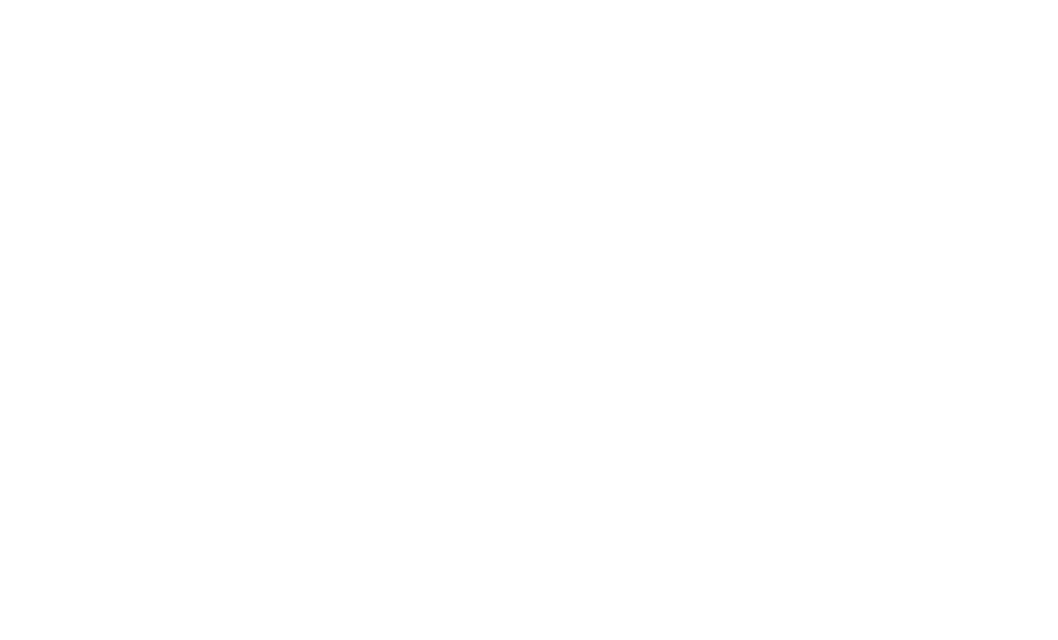
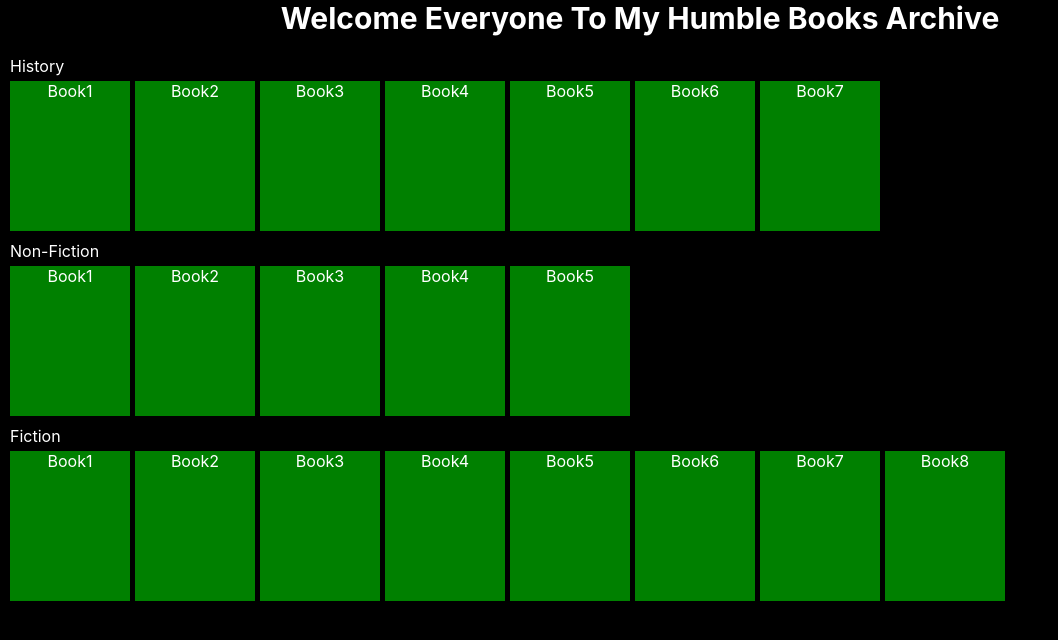
Before and after one commit to TarinNoovare/my-books-archive, a React (Create React App) app: page / in a window 1280 px wide. Shown: the top 640 px of the page, without its empty margins (0-1058 px from the left). Built offline with nearby package versions, Linux system fonts and the light colour scheme.

Commit message:
Add Tile of Books (just skeleton)

```diff
--- a/src/App.css
+++ b/src/App.css
@@ -1,3 +1,10 @@
 .App {
     text-align: center;
+    color: white;
 }
+
+.header-title {
+    font-size: 30px;
+    font-weight: bold;
+    margin-bottom: 20px;
+}
--- a/src/App.js
+++ b/src/App.js
@@ -1,8 +1,17 @@
-import './App.css';
+import "./App.css";
+import BooksArchive from "./components/BooksArchive";
 
 function App() {
+
+  const booksList = {
+    "History": ["Book1", "Book2", "Book3", "Book4", "Book5", "Book6", "Book7"],
+    "Non-Fiction": ["Book1", "Book2", "Book3", "Book4", "Book5"],
+    "Fiction": ["Book1", "Book2", "Book3", "Book4", "Book5", "Book6", "Book7", "Book8"]
+  }
   return (
     <div className="App">
+      <div className="header-title">Welcome Everyone To My Humble Books Archive</div>
+      <BooksArchive booksList={booksList}/>
     </div>
   );
 }
--- /dev/null
+++ b/src/components/BooksArchive.css
@@ -0,0 +1,5 @@
+.main-books-arhive {}
+
+.books-tile {
+    margin-bottom: 10px;
+}
--- /dev/null
+++ b/src/components/BooksArchive.js
@@ -0,0 +1,22 @@
+import BooksTile from "./BooksTile";
+import './BooksArchive.css'
+
+function BooksArchive(props) {
+
+  const booksList = props.booksList;
+
+  const items = [];
+
+  for (const [key, value] of Object.entries(booksList)) {
+    console.log(key, value);
+    items.push(<BooksTile className="books-tile" categoryTitle={key} bookNamesList={value}/>);
+  }
+
+  return (
+    <div className="main-books-arhive">
+        {items}
+    </div>
+  );
+}
+
+export default BooksArchive;
--- /dev/null
+++ b/src/components/BooksTile.css
@@ -0,0 +1,23 @@
+.books-tile {
+    margin-left: 10px;
+    display: flex;
+    flex-direction: column;
+    gap: 5px;
+}
+
+.tile-title {
+    align-self: flex-start;
+}
+
+.tile-list {
+    display: flex;
+    gap: 5px;
+    overflow: scroll;
+}
+
+.book-box {
+    width: 120px;
+    height: 150px;
+    background-color: green;
+    flex-shrink: 0;
+}
--- /dev/null
+++ b/src/components/BooksTile.js
@@ -0,0 +1,23 @@
+import "./BooksTile.css";
+
+function BooksTile(props) {
+
+  const elements = props.bookNamesList;
+  const items = [];
+
+  for (const [_, value] of elements.entries()) {
+    items.push(<div className="book-box">{value}</div>);
+  }
+
+  console.log(items);
+  return (
+    <div className="books-tile">
+      <div className="tile-title">{props.categoryTitle}</div>
+      <div className="tile-list">
+        {items}
+      </div>
+    </div>
+  );
+}
+
+export default BooksTile;
--- a/src/index.css
+++ b/src/index.css
@@ -1,13 +1,11 @@
 body {
-  margin: 0;
-  font-family: -apple-system, BlinkMacSystemFont, 'Segoe UI', 'Roboto', 'Oxygen',
-    'Ubuntu', 'Cantarell', 'Fira Sans', 'Droid Sans', 'Helvetica Neue',
-    sans-serif;
-  -webkit-font-smoothing: antialiased;
-  -moz-osx-font-smoothing: grayscale;
+    margin: 0;
+    font-family: -apple-system, BlinkMacSystemFont, 'Segoe UI', 'Roboto', 'Oxygen', 'Ubuntu', 'Cantarell', 'Fira Sans', 'Droid Sans', 'Helvetica Neue', sans-serif;
+    -webkit-font-smoothing: antialiased;
+    -moz-osx-font-smoothing: grayscale;
+    background-color: black;
 }
 
 code {
-  font-family: source-code-pro, Menlo, Monaco, Consolas, 'Courier New',
-    monospace;
+    font-family: source-code-pro, Menlo, Monaco, Consolas, 'Courier New', monospace;
 }
```
